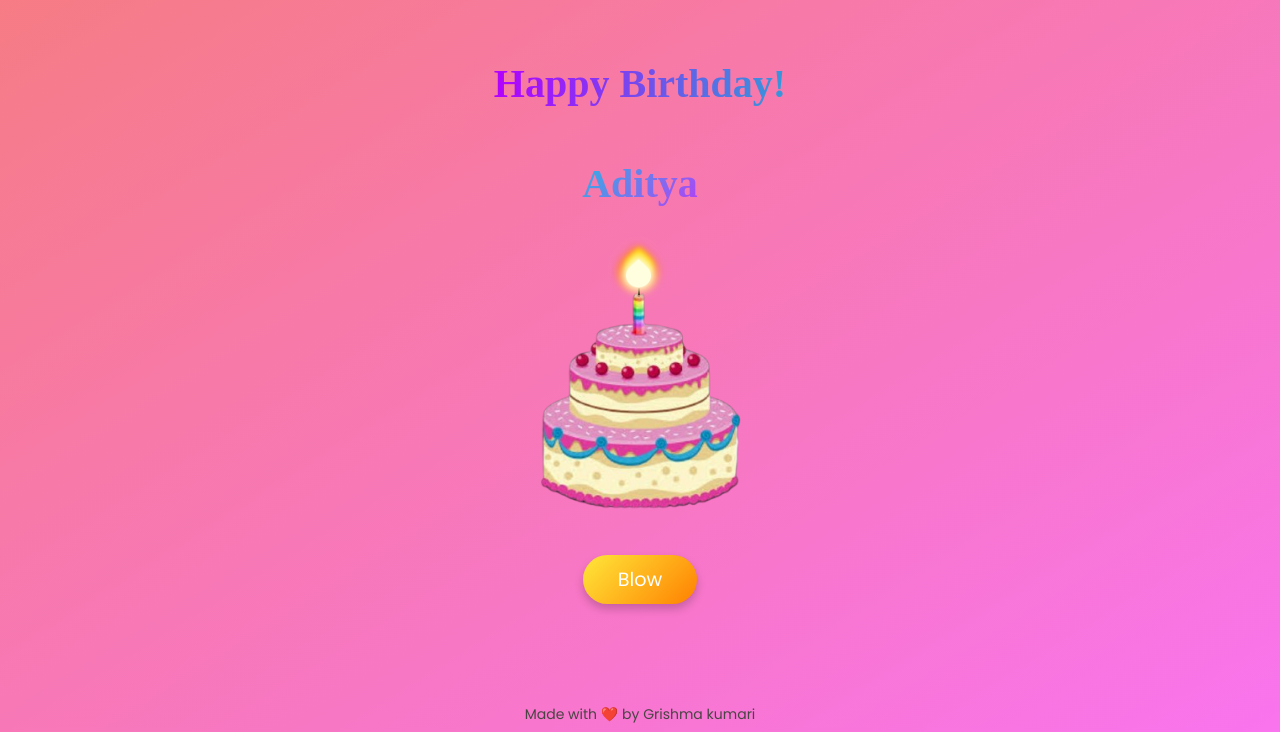
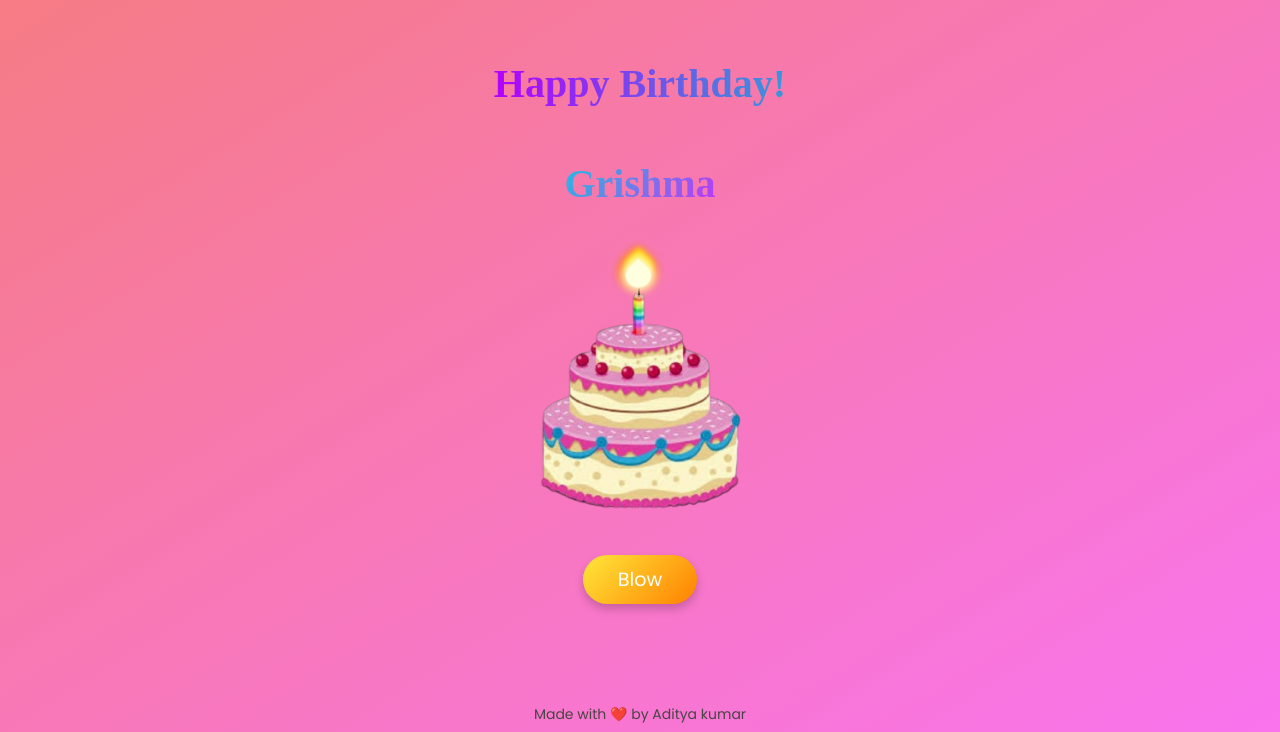
Before and after one commit to adityakumar1120/happy-bithday-wishes, a plain HTML site: page index.html in a window 1280 px wide. Shown: the part 68-800 px from the top of the page. Drawn offline with nearby package versions, Linux system fonts and the light colour scheme; a web font is replaced by a local one.

Commit message:
pehle jaise kar diya

```diff
--- a/index.html
+++ b/index.html
@@ -28,7 +28,7 @@
      <div class="text-img-cont">
       <div>
         <div class="bday-cont up-anime bday-anime"><h1 class="bday-anime">Happy Birthday!</h1></div>
-       <div class="name-cont up-anime name-anime"><h1 class="name-anime" id="receiver">Aditya</h1></div>
+       <div class="name-cont up-anime name-anime"><h1 class="name-anime" id="receiver">Grishma</h1></div>
        </div>
         <div class="cake-img-cont">
        <img src="/assets/cake-removebg-preview.png" alt="">
@@ -103,7 +103,7 @@
 
   <div class="snow-ball-container"></div>
 <footer>
-  <p>Made with ❤️ by <span id="sender">Grishma kumari</span></p>
+  <p>Made with ❤️ by <span id="sender">Aditya kumar</span></p>
 </footer>
 </body>
 </html>
```
